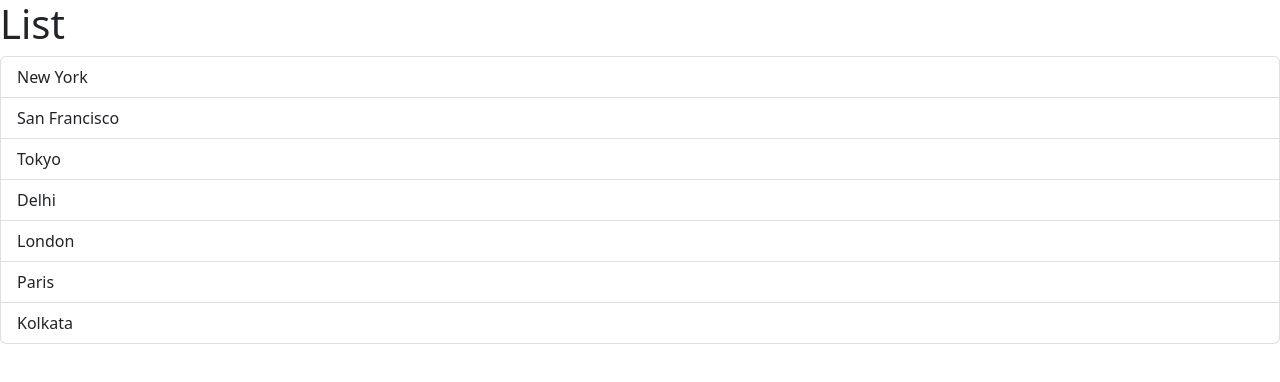
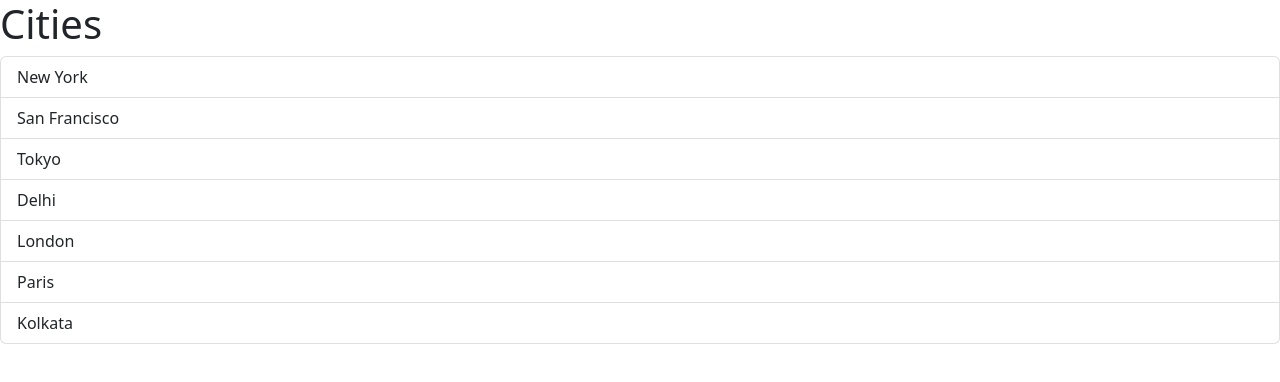
Before and after one commit to Sanket-Ghosh/game-website-react, a React (Vite) app in the folder react-app/: page / in a window 1280 px wide. Shown: the top 382 px of the page. Built offline with nearby package versions, Linux system fonts and the light colour scheme.

Commit message:
Using props

```diff
--- a/react-app/src/App.tsx
+++ b/react-app/src/App.tsx
@@ -1,8 +1,20 @@
 import ListGroup from "./components/ListGroup";
 
-function App(){
-
-  return <div><ListGroup/></div>
+function App() {
+  let items = [
+    "New York",
+    "San Francisco",
+    "Tokyo",
+    "Delhi",
+    "London",
+    "Paris",
+    "Kolkata",
+  ];
+  return (
+    <div>
+      <ListGroup items={items} heading="Cities" />
+    </div>
+  );
 }
 
 export default App;
--- a/react-app/src/components/ListGroup.tsx
+++ b/react-app/src/components/ListGroup.tsx
@@ -2,17 +2,15 @@
 
 import { useState } from "react";
 
-function ListGroup() {
-  let items = [
-    "New York",
-    "San Francisco",
-    "Tokyo",
-    "Delhi",
-    "London",
-    "Paris",
-    "Kolkata",
-  ];
+// In React We use Props when we need to pass data Dynamically.
+// We need to define the object of the input data i.e. Interface in TypeScript
+// { items: [], heading: String }
+interface Props {
+  items: string[];
+  heading: string;
+}
 
+function ListGroup({ items, heading }: Props) {
   //   Using a constant variable
   //   const message = items.length === 0 && <p>No items Found</p>;
 
@@ -30,12 +28,13 @@
 
   //   State Management
   //   let selectedIndex = 0;
+
   //   Hook ( STATE HOOK)
   const [selectedIndex, setSelectedIndex] = useState(-1);
 
   return (
     <>
-      <h1>List</h1>
+      <h1>{heading}</h1>
       {items.length === 0 && <p>No item Found</p>}
       <ul className="list-group">
         {items.map((item, index) => (
```
